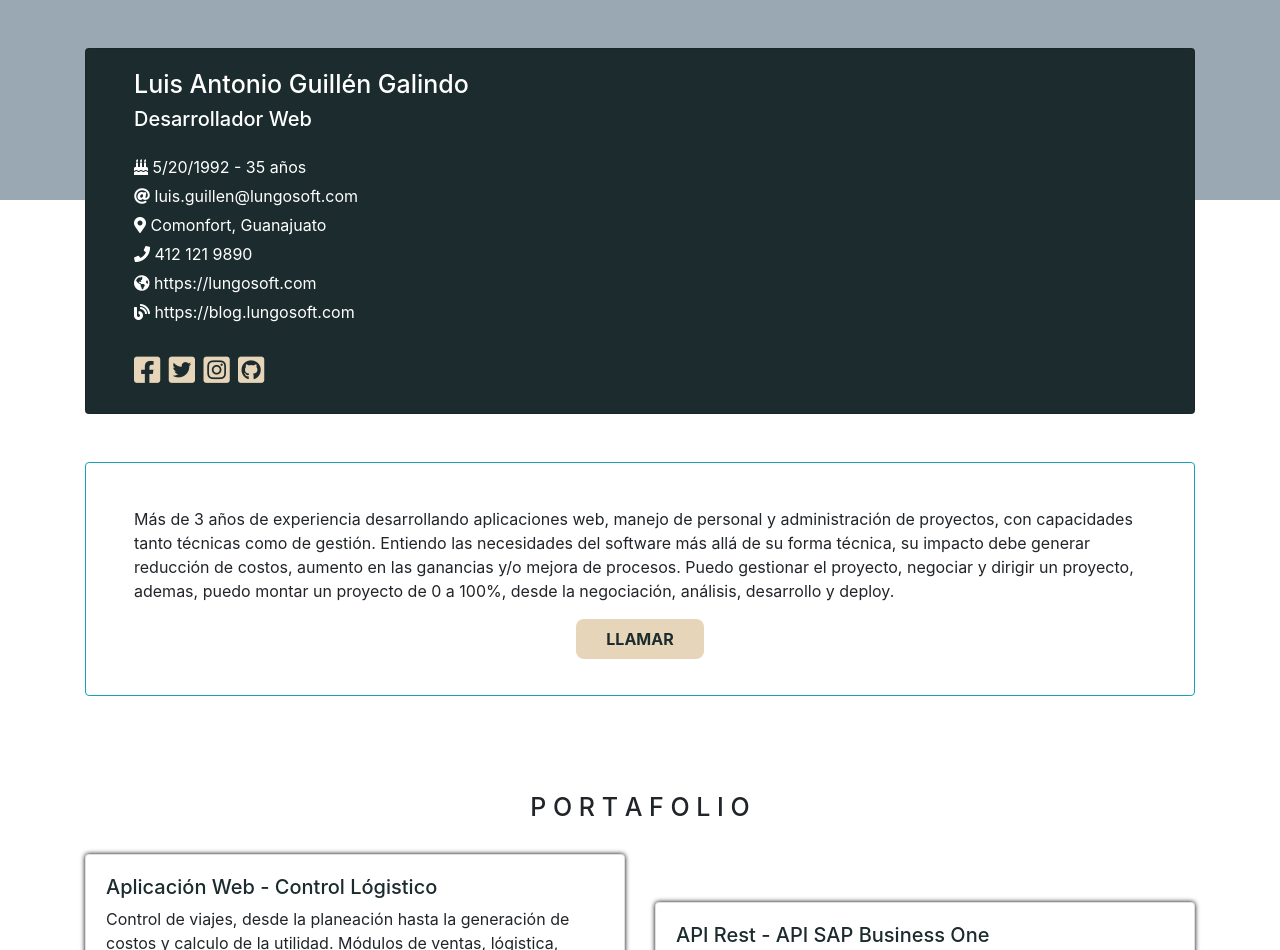
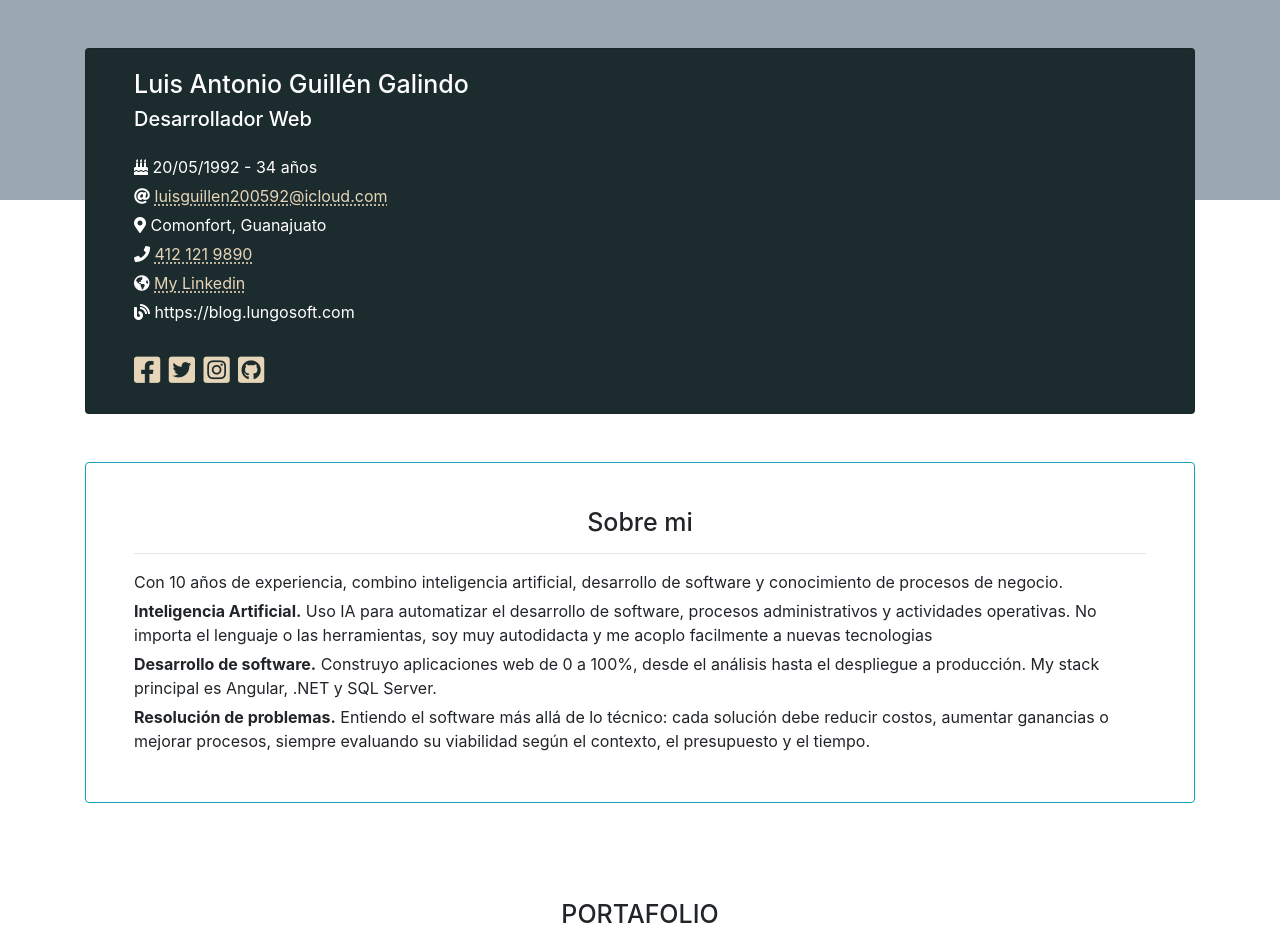
Before and after one commit to guillen/guillen.github.io, a plain HTML site: page index.html in a window 1280 px wide. Shown: the top 950 px of the page. Drawn offline with nearby package versions, Linux system fonts and the light colour scheme.

Commit message:
changes in about me

```diff
--- a/index.html
+++ b/index.html
@@ -50,6 +50,19 @@
             font-weight: bold;
         }
 
+        .contact-link {
+            color: #e6d5b8;
+            text-decoration: underline;
+            text-decoration-style: dotted;
+            text-underline-offset: 3px;
+        }
+
+        .contact-link:hover,
+        .contact-link:focus {
+            color: #ffffff;
+            text-decoration-style: solid;
+        }
+
         .card.card-shadow {
             box-shadow: 0 0 5px 0 black;
         }
@@ -73,10 +86,10 @@
 
                                 <div class="content mt-4">
                                     <p><span class="fa fa-birthday-cake"></span>&nbsp;<span id="cv-birthday"></span> - <span id="cv-age"></span></p>
-                                    <p><span class="fa fa-at"></span> luis.guillen@lungosoft.com</p>
+                                    <p><span class="fa fa-at"></span> <a class="contact-link" href="mailto:luisguillen200592@icloud.com">luisguillen200592@icloud.com</a></p>
                                     <p><span class="fa fa-map-marker-alt"></span> Comonfort, Guanajuato</p>
-                                    <p><span class="fa fa-phone"></span> 412 121 9890</p>
-                                    <p><span class="fa fa-globe-americas"></span> https://lungosoft.com</p>
+                                    <p><span class="fa fa-phone"></span> <a class="contact-link" href="tel:+524121219890">412 121 9890</a></p>
+                                    <p><span class="fa fa-globe-americas"></span> <a class="contact-link" href="https://www.linkedin.com/in/luisguillengal/" target="_blank" rel="noopener noreferrer">My Linkedin</a></p>
                                     <p><span class="fa fa-blog"></span> https://blog.lungosoft.com</p>
                                 </div>
 
@@ -103,11 +116,12 @@
             <div class="col-md-12">
                 <div class="card card-format border border-info pt-4 pb-4">
                     <div class="card-body pl-5 pr-5">
-                        <p>Más de 3 años de experiencia desarrollando aplicaciones web, manejo de personal y administración de proyectos, con capacidades tanto técnicas como de gestión. Entiendo las necesidades del software más allá de su forma técnica, su impacto debe generar reducción de costos, aumento en las ganancias y/o mejora de procesos. Puedo gestionar el proyecto, negociar y dirigir un proyecto, ademas, puedo montar un proyecto de 0 a 100%, desde la negociación, análisis, desarrollo y deploy.</p>
-
-                        <div class="content text-center mt-4">
-                            <a href="#" class="button">LLAMAR</a>
-                        </div>
+                        <h1 class="text-center">Sobre mi</h1>
+                        <hr>
+                        <p>Con <span id="cv-experience"></span> años de experiencia, combino inteligencia artificial, desarrollo de software y conocimiento de procesos de negocio.</p>
+                        <p><strong>Inteligencia Artificial.</strong> Uso IA para automatizar el desarrollo de software, procesos administrativos y actividades operativas. No importa el lenguaje o las herramientas, soy muy autodidacta y me acoplo facilmente a nuevas tecnologias</p>
+                        <p><strong>Desarrollo de software.</strong> Construyo aplicaciones web de 0 a 100%, desde el análisis hasta el despliegue a producción. My stack principal es Angular, .NET y SQL Server.</p>
+                        <p><strong>Resolución de problemas.</strong> Entiendo el software más allá de lo técnico: cada solución debe reducir costos, aumentar ganancias o mejorar procesos, siempre evaluando su viabilidad según el contexto, el presupuesto y el tiempo.</p>
                     </div>
                 </div>
             </div>
@@ -118,7 +132,7 @@
     <div class="container pt-5">
         <div class="row mt-5">
             <div class="col-md-12 text-center mb-4">
-                <h1>P O R T A F O L I O</h1>
+                <h1>PORTAFOLIO</h1>
             </div>
         </div>
 
@@ -328,16 +342,30 @@
     <script src="https://cdn.jsdelivr.net/npm/bootstrap@4.5.3/dist/js/bootstrap.bundle.min.js" integrity="sha384-ho+j7jyWK8fNQe+A12Hb8AhRq26LrZ/JpcUGGOn+Y7RsweNrtN/tE3MoK7ZeZDyx" crossorigin="anonymous"></script>
 
     <script>
+        // Returns the number of full years elapsed since the given date.
+        function yearsSince(date) {
+            var today = new Date();
+            var years = today.getFullYear() - date.getFullYear();
+            var anniversaryPassed = today.getMonth() > date.getMonth() ||
+                (today.getMonth() === date.getMonth() && today.getDate() >= date.getDate());
+            if (!anniversaryPassed) {
+                years--;
+            }
+            return years;
+        }
+
         function main() {
-            var birthday = new Date(1992, 04, 20);
-            var today = new Date();
-            var age = Math.round((today.getTime() - birthday.getTime()) / (1000 * 60 * 60 * 24 * 365));
+            var birthday = new Date(1992, 4, 20);
+            var careerStart = new Date(2016, 0, 1);
 
             var cvAge = $('#cv-age');
             var cvBirthday = $('#cv-birthday');
 
-            cvAge.text(age + " años");
-            cvBirthday.text(birthday.toLocaleDateString());
+            $('#cv-experience').text(yearsSince(careerStart));
+            cvAge.text(yearsSince(birthday) + " años");
+            var day = String(birthday.getDate()).padStart(2, '0');
+            var month = String(birthday.getMonth() + 1).padStart(2, '0');
+            cvBirthday.text(day + '/' + month + '/' + birthday.getFullYear());
         }
 
         main();
```
